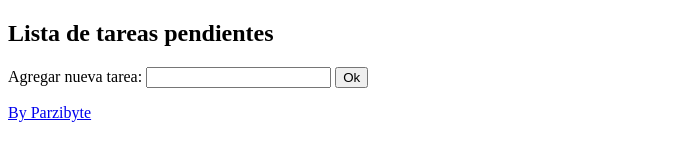
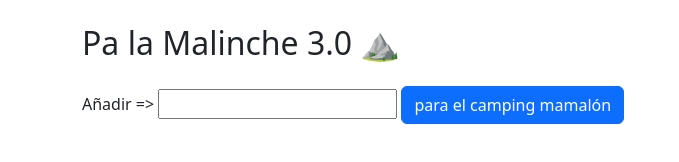
Before and after one commit to davidlopezgn/PaLaMalinche.github.io, a plain HTML site: page views/index.html in a window 1280 px wide. Shown: the whole page, without its empty margins (0-679 px from the left). Drawn offline with nearby package versions, Linux system fonts and the light colour scheme.

Commit message:
Terminado

```diff
--- a/views/index.html
+++ b/views/index.html
@@ -6,17 +6,19 @@
 	<meta charset="UTF-8">
 	<meta http-equiv="X-UA-Compatible" content="IE=edge">
 	<meta name="viewport" content="width=device-width, initial-scale=1.0">
-	<title>Lista de tareas con JS - By Parzibyte</title>
-	<link rel="stylesheet" href="../css/main.css">
+	<title>Pa la Malinche 3.0</title>
+	<!-- <link rel="stylesheet" href="../css/main.css"> -->
+	<link rel="stylesheet" href="https://cdn.jsdelivr.net/npm/bootstrap@5.2.2/dist/css/bootstrap.min.css">
 </head>
 
 <body>
-	<h2>Lista de tareas pendientes</h2>
-	<label for="inputNuevaTarea">Agregar nueva tarea: </label>
-	<input type="text" id="inputNuevaTarea">
-	<button id="btnAgregarTarea">Ok</button>
-	<ul id="contenedorTareas"></ul>
-	<a href="https://parzibyte.me/blog">By Parzibyte</a>
+    <div class="container">
+        <h2 class="my-4">Pa la Malinche 3.0 ⛰</h2>
+        <label for="inputNuevaTarea">Añadir => </label>
+        <input type="text" id="inputNuevaTarea">
+        <button class="btn btn-primary" id="btnAgregarTarea">para el camping mamalón</button>
+        <ul id="contenedorTareas"></ul>
+    </div>
 </body>
 <script src="../js/script.js"></script>
 
```
